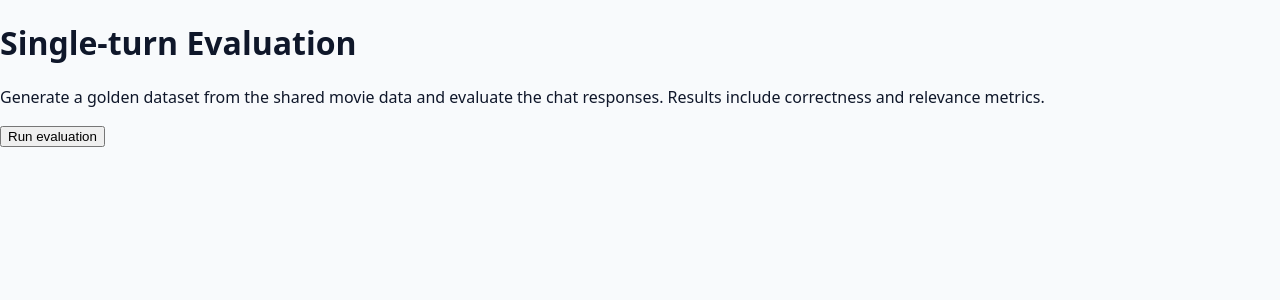
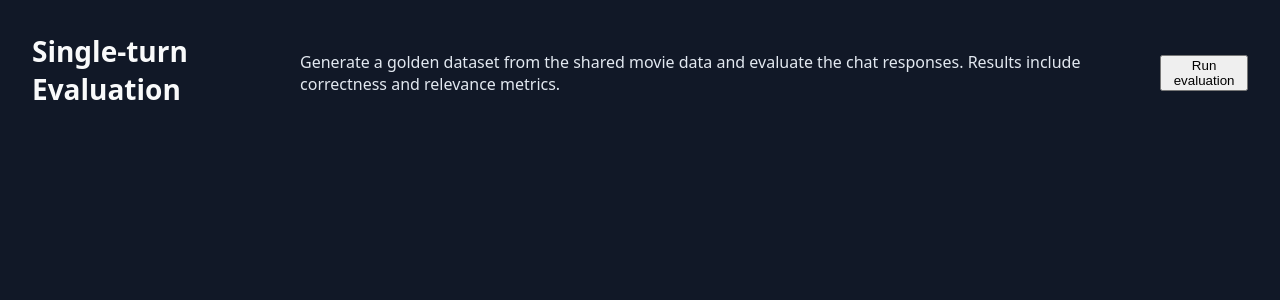
Before and after one commit to dbobo4/ai-assistant-rag-moviechat, a Next.js app: page /evaluate in a window 1280 px wide. Shown: the top 300 px of the page. Built offline with nearby package versions, Linux system fonts and the light colour scheme.

Commit message:
updated gui for evaluation

```diff
--- a/app/globals.css
+++ b/app/globals.css
@@ -286,6 +286,240 @@ textarea {
   }
 }
 
+/* ------------------------------
+   Evaluation dashboard styles
+------------------------------ */
+.evaluation-page {
+  padding: 32px;
+  background: #111827;
+  min-height: 100vh;
+  color: #e2e8f0;
+  display: flex;
+  flex-direction: column;
+  gap: 24px;
+}
+
+.evaluation-header {
+  display: flex;
+  align-items: center;
+  justify-content: space-between;
+  gap: 16px;
+}
+
+.evaluation-header h1 {
+  margin: 0 0 6px;
+  font-size: 28px;
+  color: #f9fafb;
+}
+
+.evaluation-subtitle {
+  margin: 0;
+  color: #cbd5f5;
+  font-size: 14px;
+}
+
+.evaluation-create {
+  background: linear-gradient(135deg, #2563eb, #1d4ed8);
+  color: #f9fafb;
+  border: none;
+  padding: 10px 18px;
+  border-radius: 8px;
+  font-weight: 600;
+  cursor: pointer;
+  transition: transform 0.2s ease, box-shadow 0.2s ease;
+}
+
+.evaluation-create:disabled {
+  opacity: 0.5;
+  cursor: not-allowed;
+  transform: none;
+  box-shadow: none;
+}
+
+.evaluation-create:not(:disabled):hover {
+  transform: translateY(-1px);
+  box-shadow: 0 8px 20px rgba(37, 99, 235, 0.3);
+}
+
+.evaluation-banner {
+  background: rgba(37, 99, 235, 0.1);
+  border: 1px solid rgba(37, 99, 235, 0.35);
+  border-radius: 10px;
+  padding: 14px 18px;
+  font-size: 14px;
+  display: flex;
+  flex-direction: column;
+  gap: 10px;
+}
+
+.evaluation-banner.is-error {
+  background: rgba(239, 68, 68, 0.12);
+  border: 1px solid rgba(239, 68, 68, 0.4);
+}
+
+.evaluation-progress-bar {
+  width: 100%;
+  height: 8px;
+  border-radius: 999px;
+  background: rgba(148, 163, 184, 0.25);
+  overflow: hidden;
+}
+
+.evaluation-progress-fill {
+  height: 100%;
+  background: linear-gradient(135deg, #34d399, #10b981);
+  transition: width 0.3s ease;
+}
+
+.evaluation-card {
+  border-radius: 12px;
+  background: rgba(15, 23, 42, 0.75);
+  backdrop-filter: blur(12px);
+  border: 1px solid rgba(148, 163, 184, 0.15);
+  overflow: hidden;
+  display: flex;
+  flex-direction: column;
+}
+
+.evaluation-card-header,
+.evaluation-row {
+  display: grid;
+  grid-template-columns: 2fr 1fr 1fr 1fr 1fr;
+  gap: 12px;
+  padding: 14px 18px;
+  font-size: 14px;
+}
+
+.evaluation-card-header {
+  background: rgba(30, 41, 59, 0.9);
+  font-weight: 600;
+  color: #cbd5f5;
+}
+
+.evaluation-card-body {
+  display: flex;
+  flex-direction: column;
+}
+
+.evaluation-row {
+  border-top: 1px solid rgba(148, 163, 184, 0.08);
+  color: #e2e8f0;
+}
+
+.evaluation-row:hover {
+  background: rgba(59, 130, 246, 0.08);
+}
+
+.evaluation-row.is-success span:nth-child(2) {
+  color: #34d399;
+  font-weight: 600;
+}
+
+.evaluation-results {
+  border-radius: 14px;
+  background: rgba(15, 23, 42, 0.75);
+  border: 1px solid rgba(148, 163, 184, 0.15);
+  padding: 20px;
+  display: flex;
+  flex-direction: column;
+  gap: 18px;
+}
+
+.evaluation-summary {
+  display: flex;
+  gap: 24px;
+  font-size: 15px;
+  color: #f9fafb;
+}
+
+.summary-label {
+  font-weight: 600;
+  color: #cbd5f5;
+  margin-right: 6px;
+}
+
+.evaluation-table-wrapper {
+  border-radius: 12px;
+  overflow: hidden;
+  border: 1px solid rgba(148, 163, 184, 0.1);
+}
+
+.evaluation-table {
+  width: 100%;
+  border-collapse: collapse;
+  font-size: 14px;
+  color: #e2e8f0;
+}
+
+.evaluation-table thead {
+  background: rgba(30, 41, 59, 0.95);
+}
+
+.evaluation-table th,
+.evaluation-table td {
+  padding: 12px 16px;
+  text-align: left;
+  border-bottom: 1px solid rgba(148, 163, 184, 0.08);
+}
+
+.evaluation-table tbody tr:hover {
+  background: rgba(59, 130, 246, 0.07);
+}
+
+.decision {
+  display: flex;
+  flex-direction: column;
+  gap: 4px;
+}
+
+.decision-label {
+  font-weight: 600;
+}
+
+.decision-correct {
+  color: #34d399;
+}
+
+.decision-incorrect {
+  color: #f97316;
+}
+
+.decision-relevant {
+  color: #38bdf8;
+}
+
+.decision-irrelevant {
+  color: #f97316;
+}
+
+.decision-unknown {
+  color: #fbbf24;
+}
+
+.decision-reason {
+  color: #cbd5f5;
+  font-size: 13px;
+}
+
+@media (max-width: 900px) {
+  .evaluation-card-header,
+  .evaluation-row {
+    grid-template-columns: 1.5fr 1fr 1fr;
+    grid-auto-rows: auto;
+    gap: 8px;
+  }
+
+  .evaluation-card-header span:nth-child(n + 4),
+  .evaluation-row span:nth-child(n + 4) {
+    display: none;
+  }
+
+  .evaluation-summary {
+    flex-direction: column;
+    gap: 12px;
+  }
+}
+
 @media (max-width: 600px) {
   .chat-app {
     padding: 16px;
```
Also changed, not shown: 1 other file (tests, documents, lock files or other folders).
